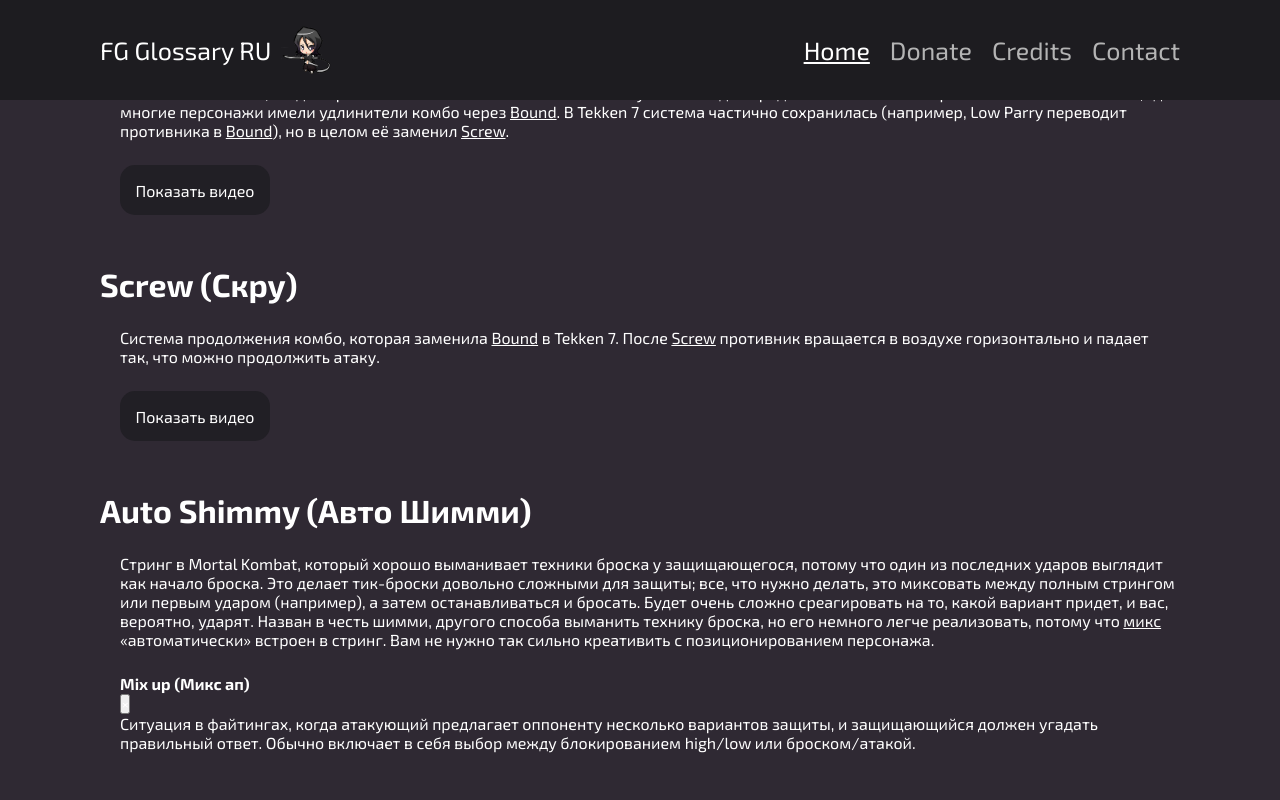
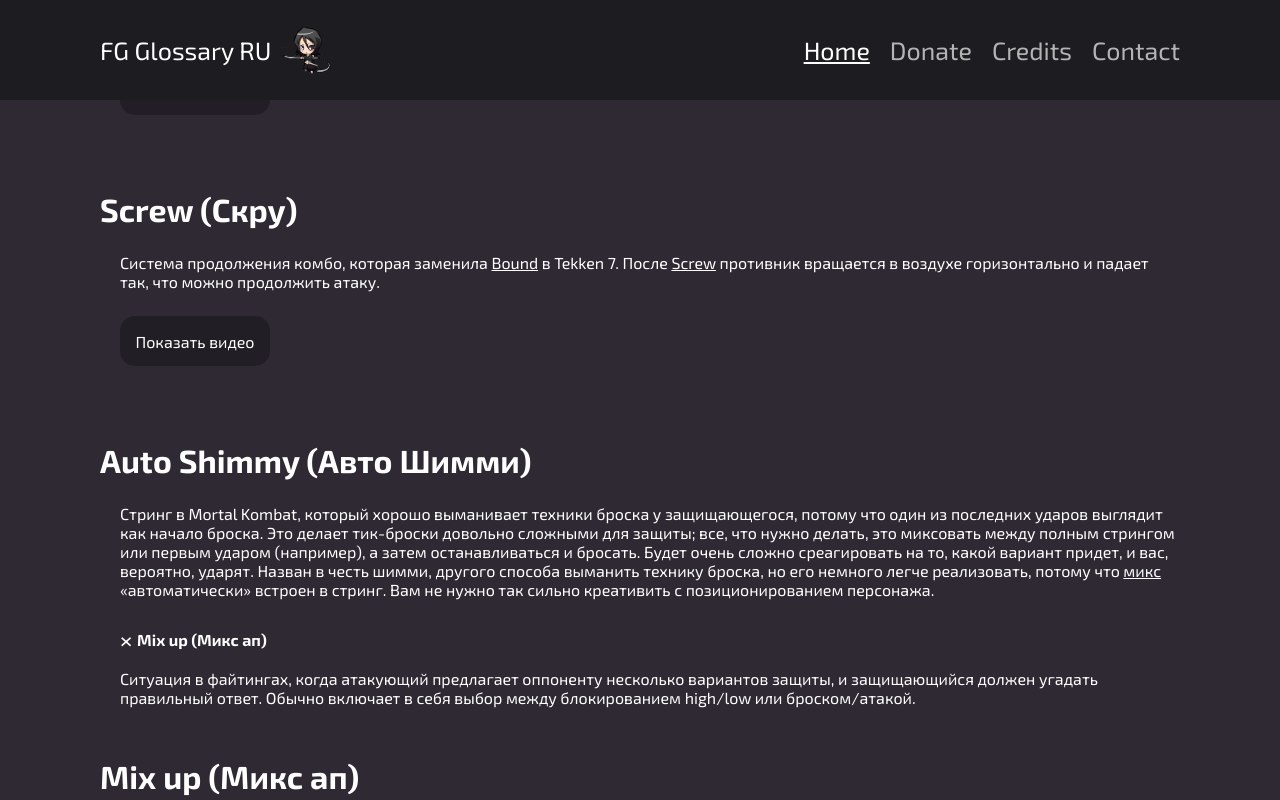
Before and after one commit to Bebravee/fg_glossary, a Next.js app: page / in a window 1280 px wide. Both pictures are taken after a click on the element "микс". Built offline with nearby package versions, Linux system fonts and the light colour scheme.

Commit message:
architectural chages

```diff
--- /dev/null
+++ b/src/entities/term/ui/NestedTerms.scss
@@ -0,0 +1,20 @@
+@use "@/shared/styles/global.scss" as *;
+
+.Terms-nested-item {
+  display: flex;
+  flex-direction: column;
+
+  gap: 15px;
+}
+
+.Terms-nested-header {
+  display: flex;
+  align-items: center;
+  gap: 5px;
+}
+
+.Terms-nested-close {
+  background-color: $bg-main-color;
+  border: none;
+  font-size: 25px;
+}
--- /dev/null
+++ b/src/entities/term/ui/NestedTerms.tsx
@@ -0,0 +1,96 @@
+import { Term } from "@/entities/term/model/types";
+import CheckTermInDescription from "./checkTermInDescription";
+import "./NestedTerms.scss";
+
+interface NestedTermsProps {
+  parentTermId: number;
+  currentNestedTerms: Term[];
+  removeNestedTerm: (parentTermId: number, nestedTermId: number) => void;
+  addNestedTerm: (parentTermId: number, termToAdd: Term) => void;
+  openNestedVideoId: number | null;
+  setOpenNestedVideoId: React.Dispatch<React.SetStateAction<number | null>>;
+  tokenize: (text: string) => string[];
+  terms: Term[];
+}
+
+const NestedTerms = ({
+  parentTermId,
+  currentNestedTerms,
+  removeNestedTerm,
+  addNestedTerm,
+  openNestedVideoId,
+  setOpenNestedVideoId,
+  tokenize,
+  terms,
+}: NestedTermsProps) => {
+  return (
+    <div>
+      {currentNestedTerms.length > 0 && (
+        <div className="Terms-nested-container">
+          {currentNestedTerms.map((nestedTerm) => (
+            <div key={nestedTerm.id} className="Terms-nested-item">
+              <div className="Terms-nested-header">
+                <button
+                  className="Terms-nested-close"
+                  onClick={() => removeNestedTerm(parentTermId, nestedTerm.id)}
+                >
+                  ×
+                </button>
+                <h4 className="Terms-content-name">
+                  {nestedTerm.original} ({nestedTerm.russian})
+                </h4>
+              </div>
+              <div className="Terms-nested-content-description">
+                {tokenize(nestedTerm.description).map((part, index) => {
+                  const isWord = /[a-zа-яё0-9]/i.test(part);
+
+                  return isWord ? (
+                    <CheckTermInDescription
+                      key={index}
+                      word={part}
+                      terms={terms}
+                      onTermClick={(clickedTerm) =>
+                        addNestedTerm(parentTermId, clickedTerm)
+                      }
+                    />
+                  ) : (
+                    <span key={index}>{part}</span>
+                  );
+                })}
+              </div>
+              {nestedTerm.video && (
+                <button
+                  className="Terms-content-video-btn"
+                  onClick={() =>
+                    setOpenNestedVideoId(
+                      openNestedVideoId === nestedTerm.id ? null : nestedTerm.id
+                    )
+                  }
+                >
+                  {openNestedVideoId === nestedTerm.id
+                    ? "Скрыть видео"
+                    : "Показать видео"}
+                </button>
+              )}
+
+              {openNestedVideoId === nestedTerm.id && nestedTerm.video && (
+                <div className="Terms-content-video-container">
+                  <iframe
+                    className="Terms-content-video"
+                    src={nestedTerm.video}
+                    loading="lazy"
+                    referrerPolicy="no-referrer"
+                    allow="accelerometer; autoplay; clipboard-write; encrypted-media; gyroscope; picture-in-picture"
+                    allowFullScreen
+                  />
+                </div>
+              )}
+            </div>
+          ))}
+        </div>
+      )}
+    </div>
+  );
+};
+
+export default NestedTerms;
--- /dev/null
+++ b/src/entities/term/ui/TermCard.tsx
@@ -0,0 +1,94 @@
+"use client";
+import CheckTermInDescription from "@/entities/term/ui/checkTermInDescription";
+import NestedTerms from "@/entities/term/ui/NestedTerms";
+import { Term } from "@/entities/term/model/types";
+
+interface TermCardProps {
+  term: Term;
+  terms: Term[];
+  isVideoOpen: boolean;
+  toggleVideo: (termId: number) => void;
+  currentNestedTerms: Term[];
+  addNestedTerm: (parentTermId: number, termToAdd: Term) => void;
+  removeNestedTerm: (parentTermId: number, nestedTermId: number) => void;
+  openNestedVideoId: number | null;
+  setOpenNestedVideoId: React.Dispatch<React.SetStateAction<number | null>>;
+  tokenize: (text: string) => string[];
+}
+
+const TermCard = ({
+  term,
+  terms,
+  isVideoOpen,
+  toggleVideo,
+  currentNestedTerms,
+  addNestedTerm,
+  removeNestedTerm,
+  openNestedVideoId,
+  setOpenNestedVideoId,
+  tokenize,
+}: TermCardProps) => {
+  return (
+    <div className="Terms-content" key={term.id}>
+      <h1 className="Terms-content-name">
+        {term.original} ({term.russian})
+      </h1>
+
+      <div className="Terms-content-container">
+        <div className="Terms-content-description">
+          {tokenize(term.description).map((part, index) => {
+            const isWord = /[a-zа-яё0-9]/i.test(part);
+
+            return isWord ? (
+              <CheckTermInDescription
+                key={index}
+                word={part}
+                terms={terms}
+                onTermClick={(clickedTerm) =>
+                  addNestedTerm(term.id, clickedTerm)
+                }
+              />
+            ) : (
+              <span key={index}>{part}</span>
+            );
+          })}
+        </div>
+
+        {term.video && (
+          <button
+            className="Terms-content-video-btn"
+            onClick={() => toggleVideo(term.id)}
+          >
+            {isVideoOpen ? "Скрыть видео" : "Показать видео"}
+          </button>
+        )}
+
+        {isVideoOpen && term.video && (
+          <div className="Terms-content-video-container">
+            <iframe
+              className="Terms-content-video"
+              src={term.video}
+              loading="lazy"
+              referrerPolicy="no-referrer"
+              allow="accelerometer; autoplay; clipboard-write; encrypted-media; gyroscope; picture-in-picture"
+              allowFullScreen
+            />
+          </div>
+        )}
+
+        <NestedTerms
+          parentTermId={term.id}
+          currentNestedTerms={currentNestedTerms}
+          removeNestedTerm={removeNestedTerm}
+          addNestedTerm={addNestedTerm}
+          openNestedVideoId={openNestedVideoId}
+          setOpenNestedVideoId={setOpenNestedVideoId}
+          tokenize={tokenize}
+          terms={terms}
+        />
+      </div>
+    </div>
+  );
+};
+
+export default TermCard;
--- a/src/features/terms/ui/terms.tsx
+++ b/src/features/terms/ui/terms.tsx
@@ -1,9 +1,9 @@
 "use client";
-import { useState } from "react";
+import { useState, useEffect } from "react";
 import terms from "@/shared/date/terms.json";
 import "./terms.scss";
 import FilterSearch from "@/features/search/modal/FilterSearch";
-import CheckTermInDescription from "@/entities/term/ui/checkTermInDescription";
+import TermCard from "@/entities/term/ui/TermCard";
 import { Term } from "@/entities/term/model/types";
 
 interface TermsProps {
@@ -12,7 +12,16 @@ interface TermsProps {
 
 const Terms = ({ searchInput }: TermsProps) => {
   const [openVideoId, setOpenVideoId] = useState<number | null>(null);
+  const [openNestedVideoId, setOpenNestedVideoId] = useState<number | null>(
+    null
+  );
   const [nestedTerms, setNestedTerms] = useState<Record<number, Term[]>>({});
+
+  useEffect(() => {
+    setNestedTerms({});
+    setOpenVideoId(null);
+    setOpenNestedVideoId(null);
+  }, [searchInput]);
 
   const toggleVideo = (termId: number) => {
     setOpenVideoId(openVideoId === termId ? null : termId);
@@ -62,106 +71,19 @@ const Terms = ({ searchInput }: TermsProps) => {
           const currentNestedTerms = nestedTerms[term.id] || [];
 
           return (
-            <div className="Terms-content" key={term.id}>
-              <h1 className="Terms-content-name">
-                {term.original} ({term.russian})
-              </h1>
-              <div className="Terms-content-container">
-                <div className="Terms-content-description">
-                  {tokenize(term.description).map((part, index) => {
-                    const isWord = /[a-zа-яё0-9]/i.test(part);
-
-                    return isWord ? (
-                      <CheckTermInDescription
-                        key={index}
-                        word={part}
-                        terms={terms}
-                        onTermClick={(clickedTerm) =>
-                          addNestedTerm(term.id, clickedTerm)
-                        }
-                      />
-                    ) : (
-                      <span key={index}>{part}</span>
-                    );
-                  })}
-                </div>
-                {term.video && (
-                  <button
-                    className="Terms-content-video-btn"
-                    onClick={() => toggleVideo(term.id)}
-                  >
-                    {isVideoOpen ? "Скрыть видео" : "Показать видео"}
-                  </button>
-                )}
-
-                {isVideoOpen && term.video && (
-                  <div className="Terms-content-video-container">
-                    <iframe
-                      className="Terms-content-video"
-                      src={term.video}
-                      loading="lazy"
-                      referrerPolicy="no-referrer"
-                      allow="accelerometer; autoplay; clipboard-write; encrypted-media; gyroscope; picture-in-picture"
-                      allowFullScreen
-                    />
-                  </div>
-                )}
-
-                {currentNestedTerms.length > 0 && (
-                  <div className="Terms-nested-container">
-                    {currentNestedTerms.map((nestedTerm) => (
-                      <div key={nestedTerm.id} className="Terms-nested-item">
-                        <div className="Terms-nested-header">
-                          <h4 className="Terms-content-name">
-                            {nestedTerm.original} ({nestedTerm.russian})
-                          </h4>
-                          <button
-                            className="Terms-nested-close"
-                            onClick={() =>
-                              removeNestedTerm(term.id, nestedTerm.id)
-                            }
-                          >
-                            ×
-                          </button>
-                        </div>
-                        <div className="Terms-content-description">
-                          {tokenize(nestedTerm.description).map(
-                            (part, index) => {
-                              const isWord = /[a-zа-яё0-9]/i.test(part);
-
-                              return isWord ? (
-                                <CheckTermInDescription
-                                  key={index}
-                                  word={part}
-                                  terms={terms}
-                                  onTermClick={(clickedTerm) =>
-                                    addNestedTerm(term.id, clickedTerm)
-                                  }
-                                />
-                              ) : (
-                                <span key={index}>{part}</span>
-                              );
-                            }
-                          )}
-                        </div>
-                      </div>
-                    ))}
-                    {isVideoOpen && term.video && (
-                      <div className="Terms-content-video-container">
-                        <iframe
-                          className="Terms-content-video"
-                          src={term.video}
-                          loading="lazy"
-                          referrerPolicy="no-referrer"
-                          allow="accelerometer; autoplay; clipboard-write; encrypted-media; gyroscope; picture-in-picture"
-                          allowFullScreen
-                        />
-                      </div>
-                    )}
-                  </div>
-                )}
-              </div>
-            </div>
+            <TermCard
+              key={term.id}
+              term={term}
+              terms={terms}
+              isVideoOpen={isVideoOpen}
+              toggleVideo={toggleVideo}
+              currentNestedTerms={currentNestedTerms}
+              addNestedTerm={addNestedTerm}
+              removeNestedTerm={removeNestedTerm}
+              openNestedVideoId={openNestedVideoId}
+              setOpenNestedVideoId={setOpenNestedVideoId}
+              tokenize={tokenize}
+            />
           );
         })
       )}
```
